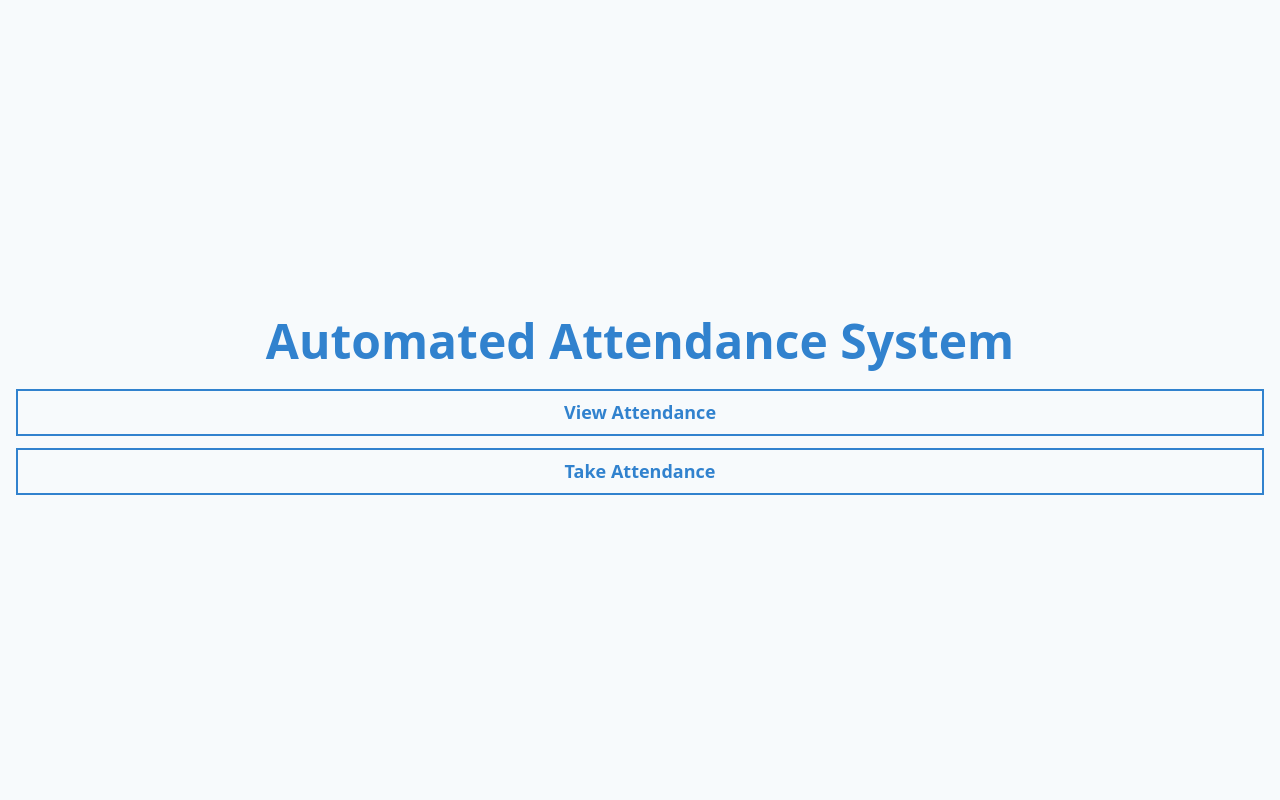
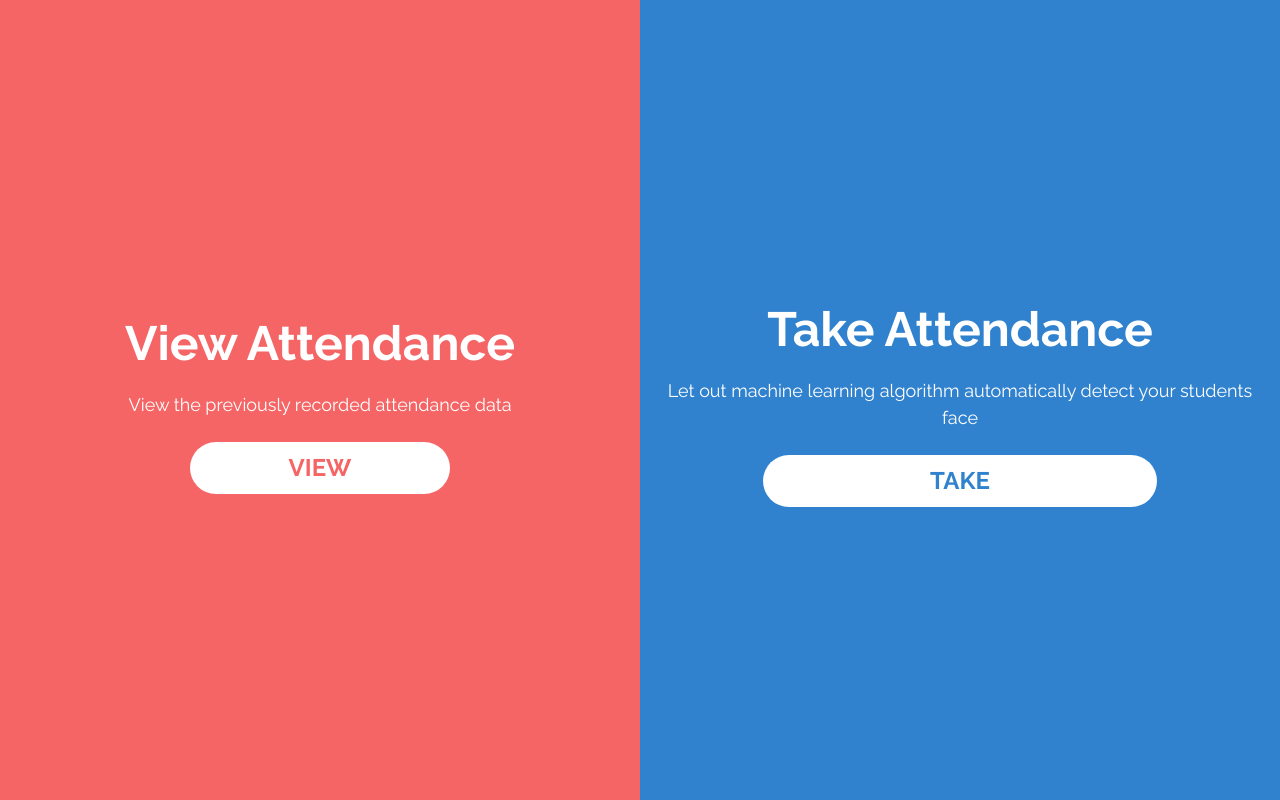
Before and after one commit to bahetyshyam/web-app-automated-attendance-system, a React (Create React App) app: page / in a window 1280 px wide. Built offline with nearby package versions, Linux system fonts and the light colour scheme.

Commit message:
made design changes for home page

```diff
--- a/public/index.html
+++ b/public/index.html
@@ -24,6 +24,7 @@
       work correctly both with client-side routing and a non-root public URL.
       Learn how to configure a non-root public URL by running `npm run build`.
     -->
+    <link href="https://fonts.googleapis.com/css2?family=Raleway:wght@100;200;300;400;500;600;700;800;900&display=swap" rel="stylesheet">
     <title>Automated Attendance System</title>
   </head>
   <body style="background-color: #F7FAFC;">
--- a/src/Home.js
+++ b/src/Home.js
@@ -5,7 +5,29 @@ const Home = () => {
     return (
         // Header component comes here
         <main>
-            <div className="container mx-auto">
+
+            <div className=" flex flex-col md:flex-row min-h-screen">
+                <div className="flex flex-1 bg-red-500 justify-center items-center">
+                    <div className="px-6 py-4 text-center">
+                        <p className="text-white font-bold text-3xl md:text-5xl">View Attendance</p>
+                        <p className="mt-3 text-white text-sm md:text-lg">View the previously recorded attendance data</p>
+                        <Link className="inline-block mx-auto mt-6 w-2/3 bg-white text-red-500 text-lg md:text-2xl font-bold py-2 px-4 rounded-full" to="/view">
+                            VIEW
+                        </Link>
+                    </div>
+                </div>
+                <div className="flex flex-1 bg-blue-600 justify-center items-center">
+                    <div className="px-6 py-4 text-center">
+                        <p className="text-white font-bold text-3xl md:text-5xl">Take Attendance</p>
+                        <p className="mt-3 text-white text-sm md:text-lg">Let out machine learning algorithm automatically detect your students face</p>
+                        <Link className="inline-block mx-auto mt-6 w-2/3 bg-white text-blue-600 text-lg md:text-2xl font-bold py-2 px-4 rounded-full" to="/take">
+                            TAKE
+                        </Link>
+                    </div>
+                </div>
+
+            </div>
+            {/* <div className="container mx-auto">
                 <div className="flex flex-col justify-center items-center min-h-screen py-10 px-4">
                     <p className="text-blue-600 text-3xl sm:text-4xl lg:text-5xl font-semibold text-center">Automated Attendance System</p>
                     <Link className="mt-3 w-full bg-transparent hover:bg-blue-600 text-blue-600 hover:text-gray-200 text-lg font-semibold py-2 px-4 border-2 border-blue-600 text-center" to="/view">
@@ -15,7 +37,7 @@ const Home = () => {
                         Take Attendance
                     </Link>
                 </div>
-            </div>
+            </div> */}
         </main>
         // Footer component comes here
     );
```
Also changed, not shown: src/assets/main.css.
